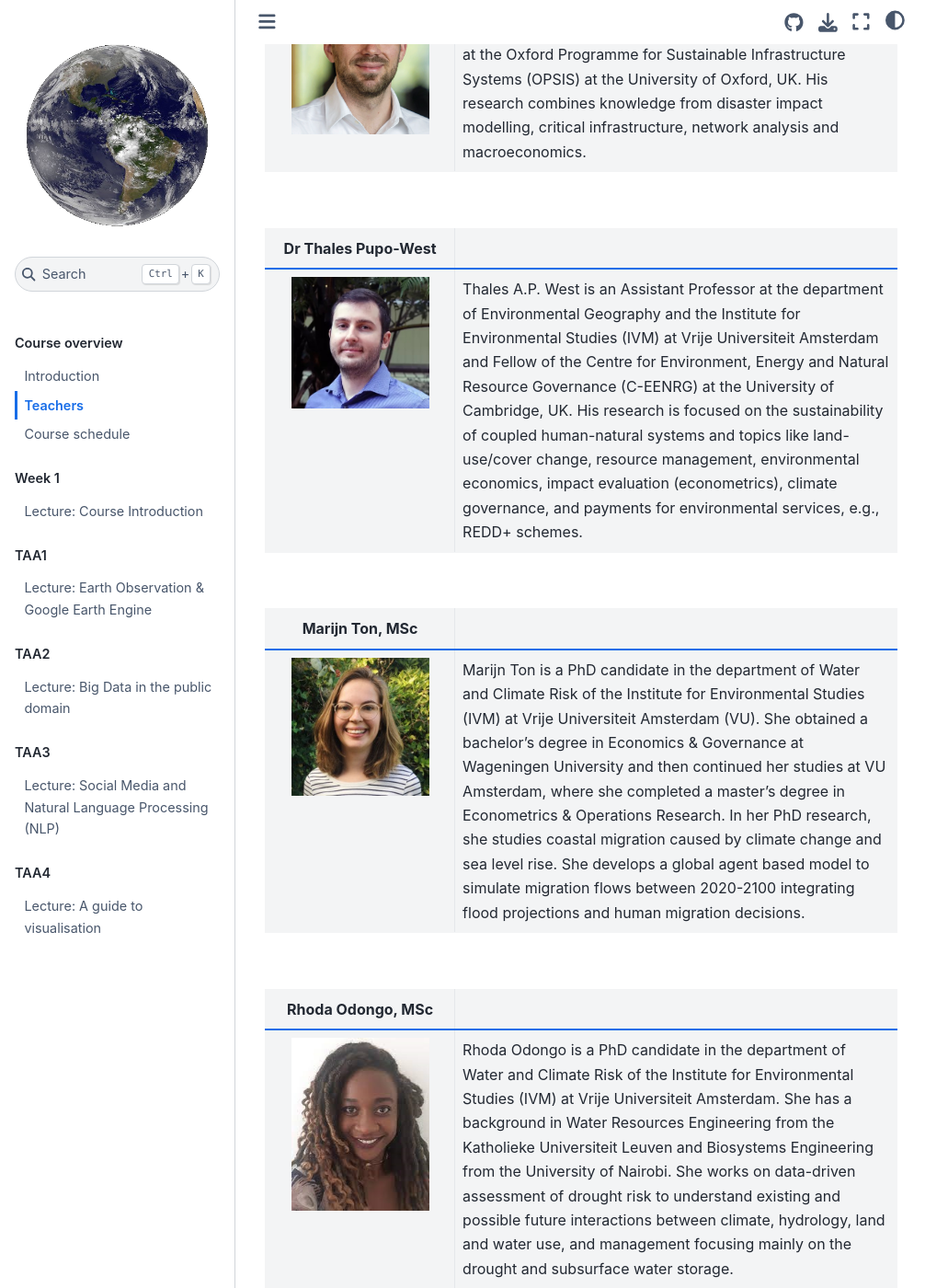
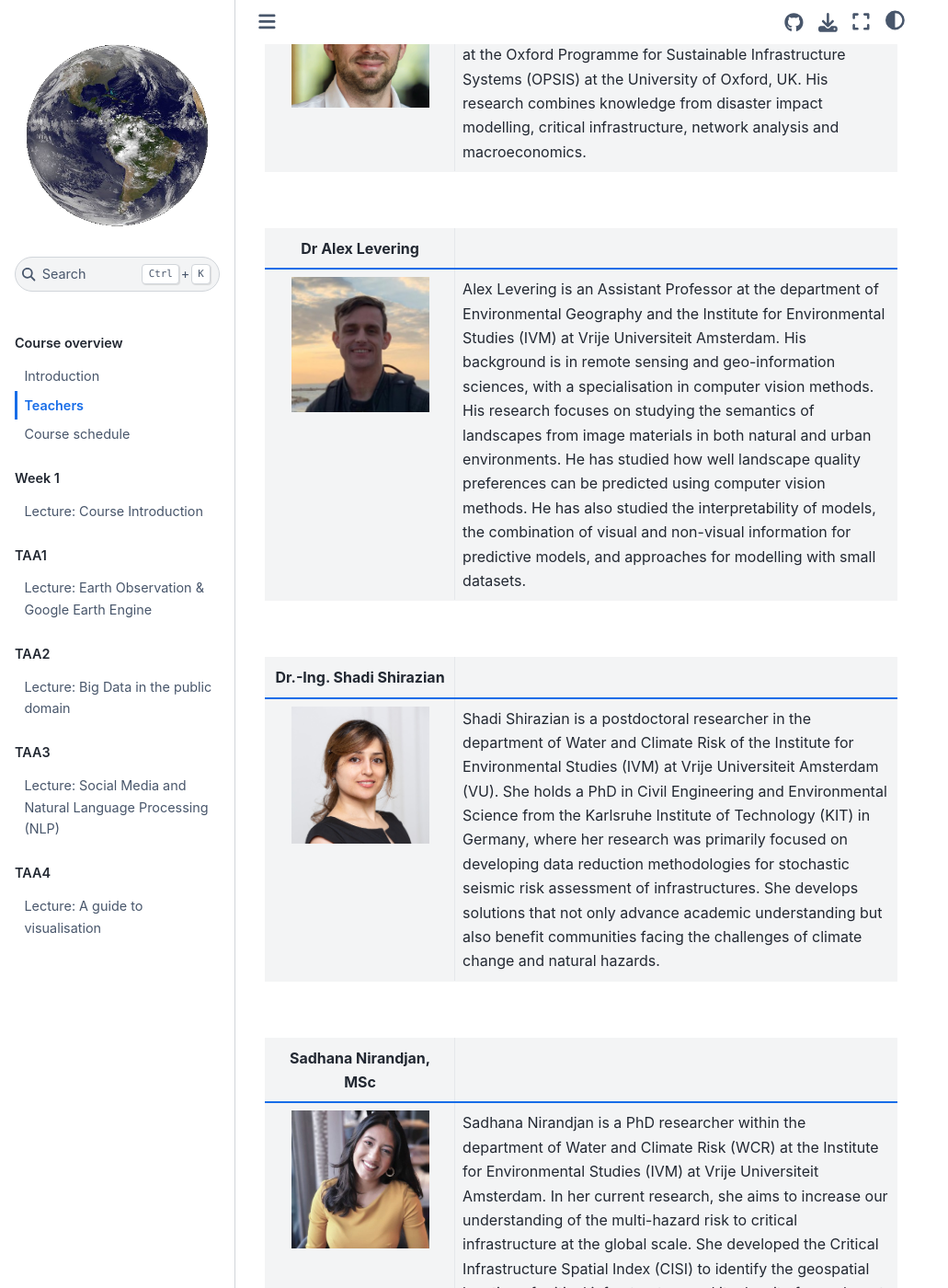
Before and after one commit to VU-IVM/UNIGIS_ProgrammingGIS, a Jupyter Book: the page built from course_basics/teachers.md, in a window 1280 px wide and 1400 px high, scrolled down 266 px. Shown: the whole window at 92% size, without its empty margins (0-1031 px from the left). Built offline with Jupyter Book 1.0.4 settings and Sphinx 7.4.7 and the Sphinx Book theme 1.1.4, drawn with Linux system fonts in a browser that asks for light colours; pages that are not in the unit, such as notebooks, are missing from menus; some of the changed text lies outside the part shown.

Commit message:
new teachers

```diff
--- a/course_basics/teachers.md
+++ b/course_basics/teachers.md
@@ -15,32 +15,32 @@ table th:nth-of-type(2) {
 
 |Dr Elco Koks|Course coordinator|
 |:-:|:--|
-| <img src="../_static/images/Elco.jpg" class="bg-primary" width="150px"> |Elco Koks is an Associate Professor within the department of Water and Climate Risk group at the Institute for Environmental Studies (IVM) and Honorary Research Fellow at the Oxford Programme for Sustainable Infrastructure Systems (OPSIS) at the University of Oxford, UK. His research combines knowledge from disaster impact modelling, critical infrastructure, network analysis and macroeconomics.|
+| <img src="../_static/images/koks-profile.jpg" class="bg-primary" width="150px"> |Elco Koks is an Associate Professor within the department of Water and Climate Risk group at the Institute for Environmental Studies (IVM) and Honorary Research Fellow at the Oxford Programme for Sustainable Infrastructure Systems (OPSIS) at the University of Oxford, UK. His research combines knowledge from disaster impact modelling, critical infrastructure, network analysis and macroeconomics.|
 
 &nbsp;
 &nbsp;
 
-|Dr Thales Pupo-West||
+|Dr Alex Levering||
 |:-:|:--|
-|<img src="../_static/images/Thales.jpg"  class="bg-primary" width="150px">|Thales A.P. West is an Assistant Professor at the department of Environmental Geography and the Institute for Environmental Studies (IVM) at Vrije Universiteit Amsterdam and Fellow of the Centre for Environment, Energy and Natural Resource Governance (C-EENRG) at the University of Cambridge, UK. His research is focused on the sustainability of coupled human-natural systems and topics like land-use/cover change, resource management, environmental economics, impact evaluation (econometrics), climate governance, and payments for environmental services, e.g., REDD+ schemes.|
+|<img src="../_static/images/levering-profile.jpg"  class="bg-primary" width="150px">|Alex Levering is an Assistant Professor at the department of Environmental Geography and the Institute for Environmental Studies (IVM) at Vrije Universiteit Amsterdam. His background is in remote sensing and geo-information sciences, with a specialisation in computer vision methods. His research focuses on studying the semantics of landscapes from image materials in both natural and urban environments. He has studied how well landscape quality preferences can be predicted using computer vision methods. He has also studied the interpretability of models, the combination of visual and non-visual information for predictive models, and approaches for modelling with small datasets. |
 
 &nbsp;
 &nbsp;
 
-|Marijn Ton, MSc||
+|Dr.-Ing. Shadi Shirazian||
 |:-:|:--|
-|<img src="../_static/images/Marijn.jpg" class="bg-primary" width="150px">|Marijn Ton is a PhD candidate in the department of Water and Climate Risk of the Institute for Environmental Studies (IVM) at Vrije Universiteit Amsterdam (VU). She obtained a bachelor’s degree in Economics & Governance at Wageningen University and then continued her studies at VU Amsterdam, where she completed a master’s degree in Econometrics & Operations Research. In her PhD research, she studies coastal migration caused by climate change and sea level rise. She develops a global agent based model to simulate migration flows between 2020-2100 integrating flood projections and human migration decisions.|
+|<img src="../_static/images/shirazian-profile.jpg" class="bg-primary" width="150px">|Shadi Shirazian is a postdoctoral researcher in the department of Water and Climate Risk of the Institute for Environmental Studies (IVM) at Vrije Universiteit Amsterdam (VU). She holds a PhD in Civil Engineering and Environmental Science from the Karlsruhe Institute of Technology (KIT) in Germany, where her research was primarily focused on developing data reduction methodologies for stochastic seismic risk assessment of infrastructures. She develops solutions that not only advance academic understanding but also benefit communities facing the challenges of climate change and natural hazards.|
 
 &nbsp;
 &nbsp;
 
-|Rhoda Odongo, MSc||
+|Sadhana Nirandjan, MSc||
 |:-:|:--|
-|<img src="../_static/images/Rhoda.jpg" class="bg-primary" width="150px">|Rhoda Odongo is a PhD candidate in the department of Water and Climate Risk of the Institute for Environmental Studies (IVM) at Vrije Universiteit Amsterdam. She has a background in Water Resources Engineering from the Katholieke Universiteit Leuven and Biosystems Engineering from the University of Nairobi. She works on data-driven assessment of drought risk to understand existing and possible future interactions between climate, hydrology, land and water use, and management focusing mainly on the drought and subsurface water storage.
+|<img src="../_static/images/nirandjan-profile.jpg" class="bg-primary" width="150px">|Sadhana Nirandjan is a PhD researcher within the department of Water and Climate Risk (WCR) at the Institute for Environmental Studies (IVM) at Vrije Universiteit Amsterdam. In her current research, she aims to increase our understanding of the multi-hazard risk to critical infrastructure at the global scale. She developed the Critical Infrastructure Spatial Index (CISI) to identify the geospatial location of critical infrastructure and its density for each part of the world. Other aspects that are covered by her research are, under which, the vulnerability of assets, and the quantification of risks on our critical infrastructure due to natural hazards.
 
 &nbsp;
 &nbsp;
 
-|Maria Fonseca, MSc||
+|Surender Raj, MSc||
 |:-:|:--|
-|<img src="../_static/images/Maria.jpg" class="bg-primary" width="150px">|Maria Fonseca is a PhD candidate in the department of Water and Climate Risk of the Institute for Environmental Studies (IVM) at Vrije Universiteit Amsterdam (VU). She obtained a bachelor’s degree in Civil Engineering at Western Institute of Technology and Higher Education in Mexico, and a master’s degree in Water Management at TU Delft. In her PhD research, she assesses climate risk of current and future wind and hail storm events, how the affects urban areas, communities and investments, and the available adaptation options to reduce the risks. |
+|<img src="../_static/images/raj-profile.jpg" class="bg-primary" width="150px">|Surender Raj is a Ph.D. candidate in the Water and Climate Risk (WCR) department at the Institute for Environmental Studies (IVM) at Vrije Universiteit Amsterdam. His research interests include infrastructure resilience, vulnerability modeling, and the economic impacts of natural hazards. His current research focusses on quantifying the macro economic impacts of infrastructure failures due to natural hazards. |
```
Also changed, not shown: _static/images/Alex-Levering-2.png (added), _static/images/koks-profile.jpg (added), _static/images/levering-profile.jpg (added), _static/images/nirandjan-profile.jpg (added), _static/images/raj-profile.jpg (added), _static/images/shirazian-profile.jpg (added).
